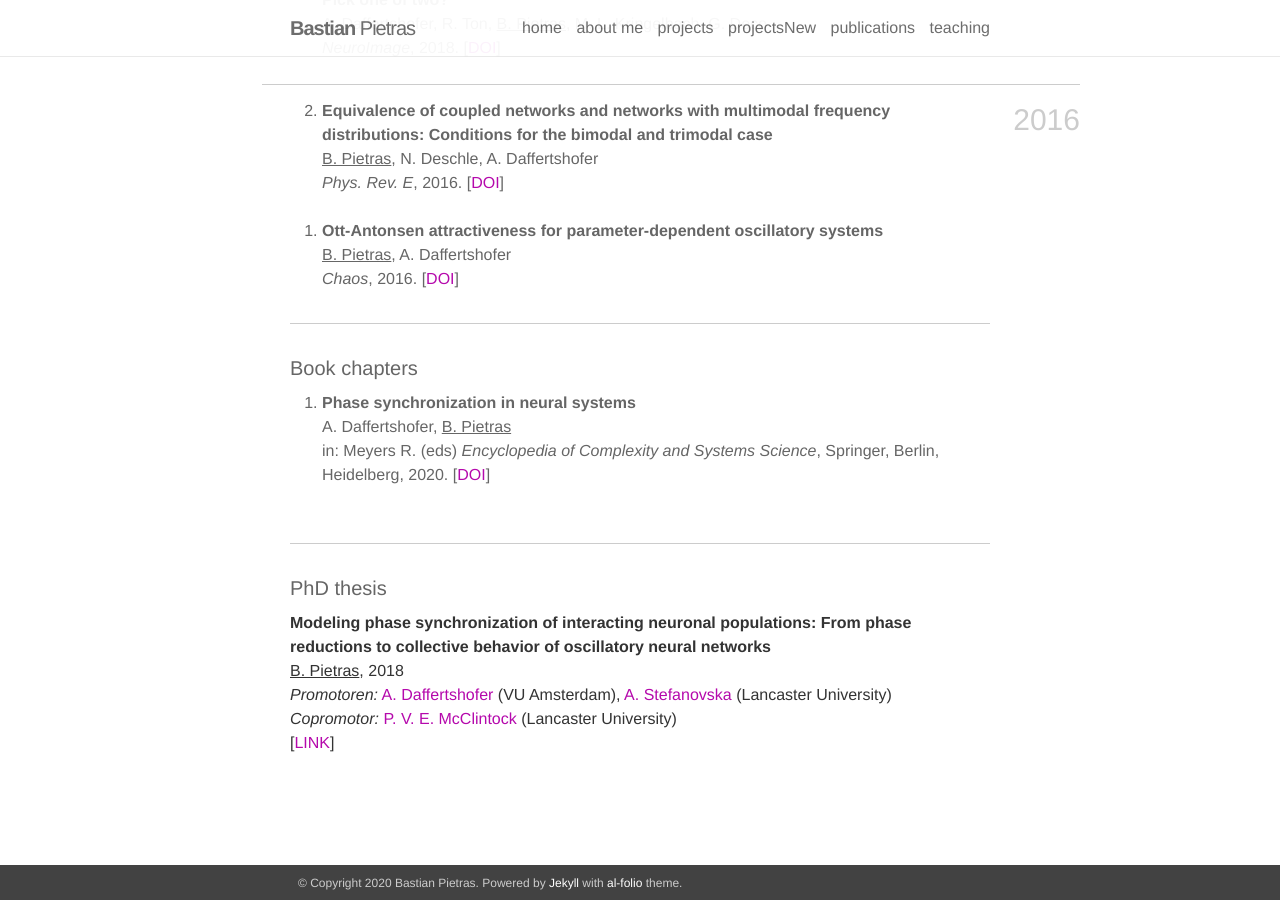
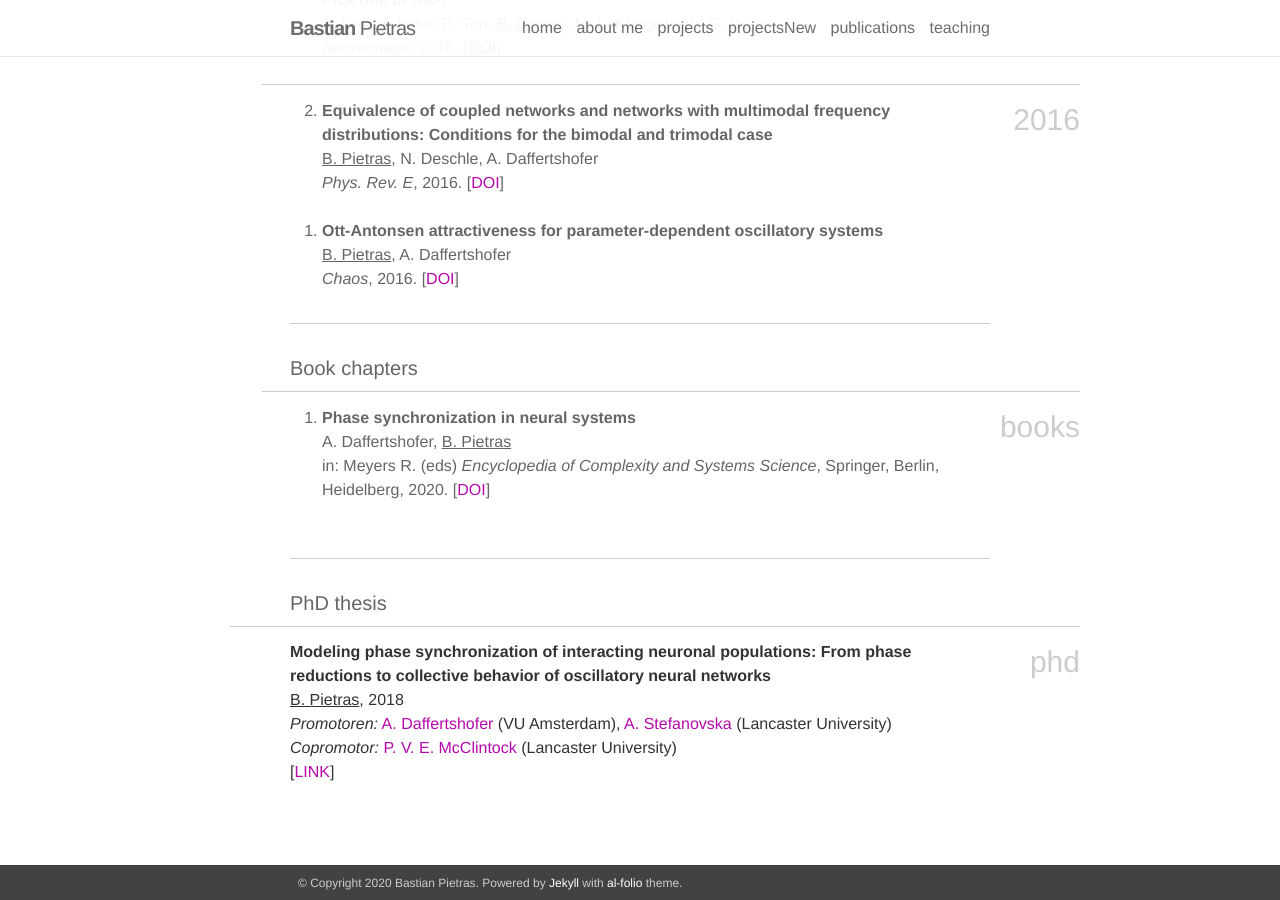
Before and after one commit to BastianPietras/bastianpietras.github.io, a Jekyll site: the page built from _pages/publications.md, in a window 1280 px wide and 900 px high, scrolled down 694 px. Built offline with Jekyll 4.4.1, drawn with Linux system fonts in a browser that asks for light colours.

Commit message:
Update publications.md

```diff
--- a/_pages/publications.md
+++ b/_pages/publications.md
@@ -49,6 +49,7 @@ spiking networks</strong><br/>
 
 <ol reversed>
 
+  <h3 class="year">books</h3>
   <li> <strong>Phase synchronization in neural systems</strong><br/>
       A. Daffertshofer, <ins>B. Pietras</ins><br/>
       in: Meyers R. (eds) <em>Encyclopedia of Complexity and Systems Science</em>, Springer, Berlin, Heidelberg, 2020. [<a href="https://doi.org/10.1007/978-3-642-27737-5_693-1" target="_self">DOI</a>]</li><br/>
@@ -59,7 +60,7 @@ spiking networks</strong><br/>
 <hr />
 
 <h4>PhD thesis</h4>
-
+<h3 class="year">phd</h3>
 <strong>Modeling phase synchronization of interacting neuronal populations: From phase reductions to collective behavior of oscillatory neural networks</strong><br/>
 <ins>B. Pietras</ins>, 2018<br/>
 <em>Promotoren:</em>   <a href="https://www.human-movement-sciences.nl/cd/scientfic-staff/marlow/" target="_self">A. Daffertshofer</a> (VU Amsterdam), <a href="https://www.lancaster.ac.uk/physics/about-us/people/aneta-stefanovska" target="_self">A. Stefanovska</a> (Lancaster University)<br/>
```
